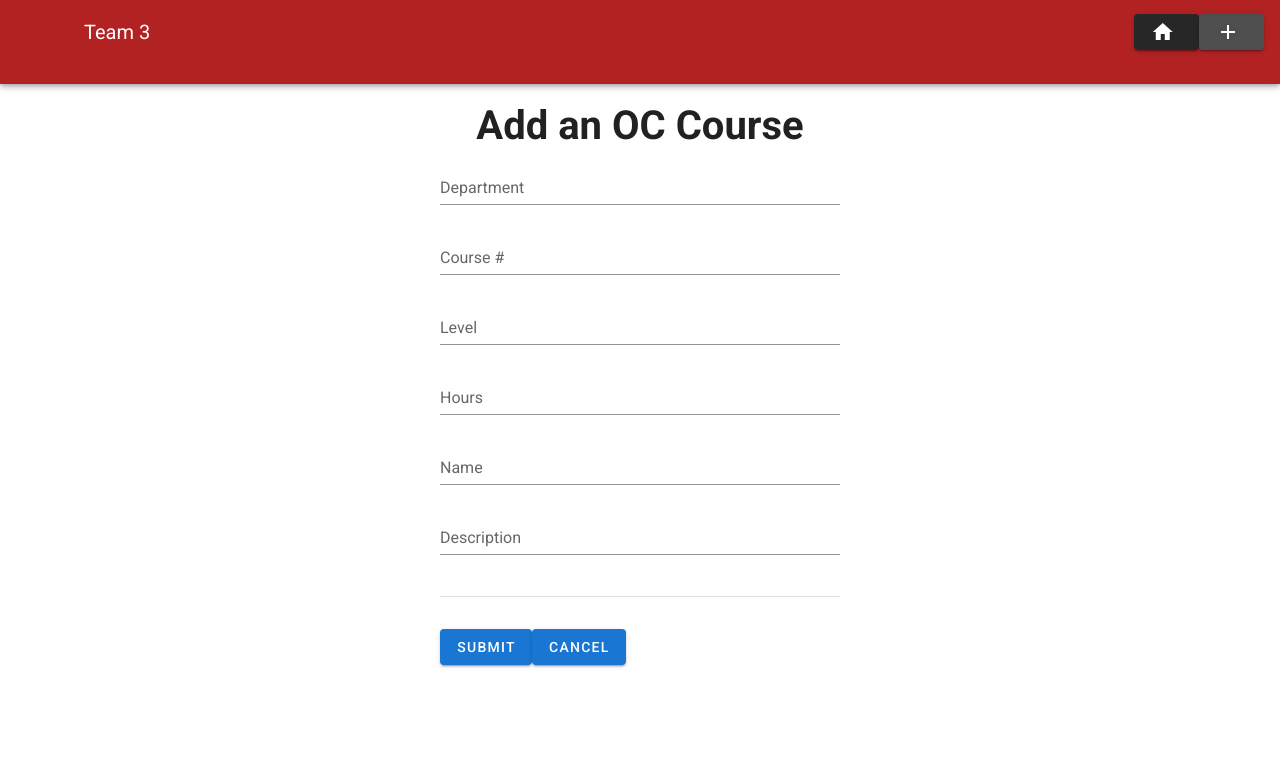
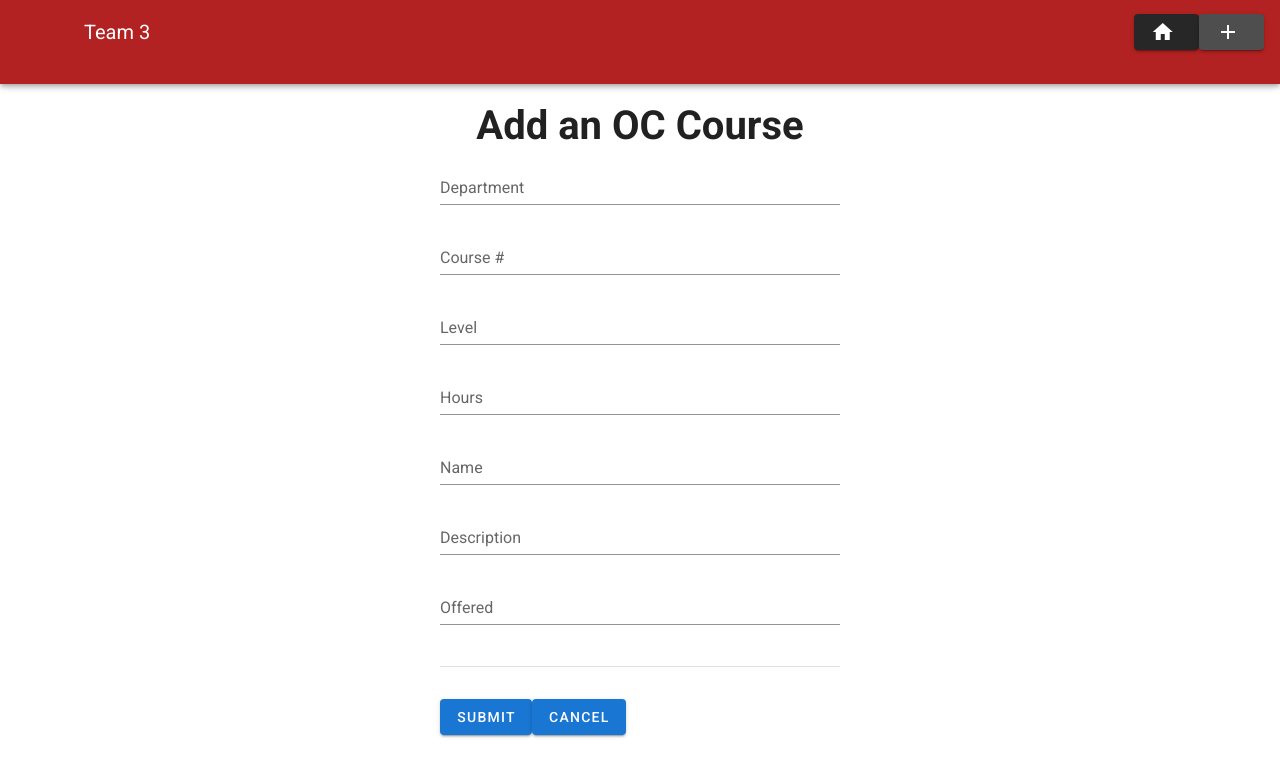
Before and after one commit to davidmuhimuzi/vue2, a Vue app: page /add in a window 1280 px wide. Shown: the top 776 px of the page. Built offline with nearby package versions, Linux system fonts and the light colour scheme.

Commit message:
adding when_off

```diff
--- a/src/components/AddCourse.vue
+++ b/src/components/AddCourse.vue
@@ -41,7 +41,11 @@
         label="Description"
         required
       ></v-text-field>
-
+      <v-text-field
+        v-model="course.when_off"
+        label="Offered"
+        required
+      ></v-text-field>
        </form>
   <v-divider class="my-5"></v-divider>
       <v-btn color="primary" class="mt-3" @click="saveCourse">Submit</v-btn>
--- a/src/components/Course.vue
+++ b/src/components/Course.vue
@@ -3,13 +3,6 @@
   <div v-if="currentCourse" class="edit-form py-3">
 
       <v-form ref="form" lazy-validation>
-
-      <!--v-text-field
-        v-model="currentCourse.id"
-        :rules="[(v) => !!v || 'ID is required']"
-        label="ID"
-        required
-      ></v-text-field-->
 
       <v-text-field
         v-model="currentCourse.dept"
@@ -50,6 +43,13 @@
         v-model="currentCourse.description"
         :rules="[(v) => !!v || 'Description is required']"
         label="Description"
+        required
+      ></v-text-field>
+
+      <v-text-field
+        v-model="currentCourse.when_off"
+        :rules="[(v) => !!v || 'Offering is required']"
+        label="Offered"
         required
       ></v-text-field>
 
--- a/src/components/CoursesList.vue
+++ b/src/components/CoursesList.vue
@@ -49,8 +49,11 @@
         <div>
           <label><strong>Description:</strong></label> {{ currentCourse.description }}
         </div>
+        <div>
+           <label><strong>Offered:</strong></label> {{ currentCourse.when_off }}
+        </div>
         <v-btn @click="editCourse">Edit and Delete</v-btn>
-       <!--a class="badge badge-warning" :href="'/courses/' + currentCourse.id"> Edit or Delete</a-->
+
 
       </div>
       <div v-else>
```
